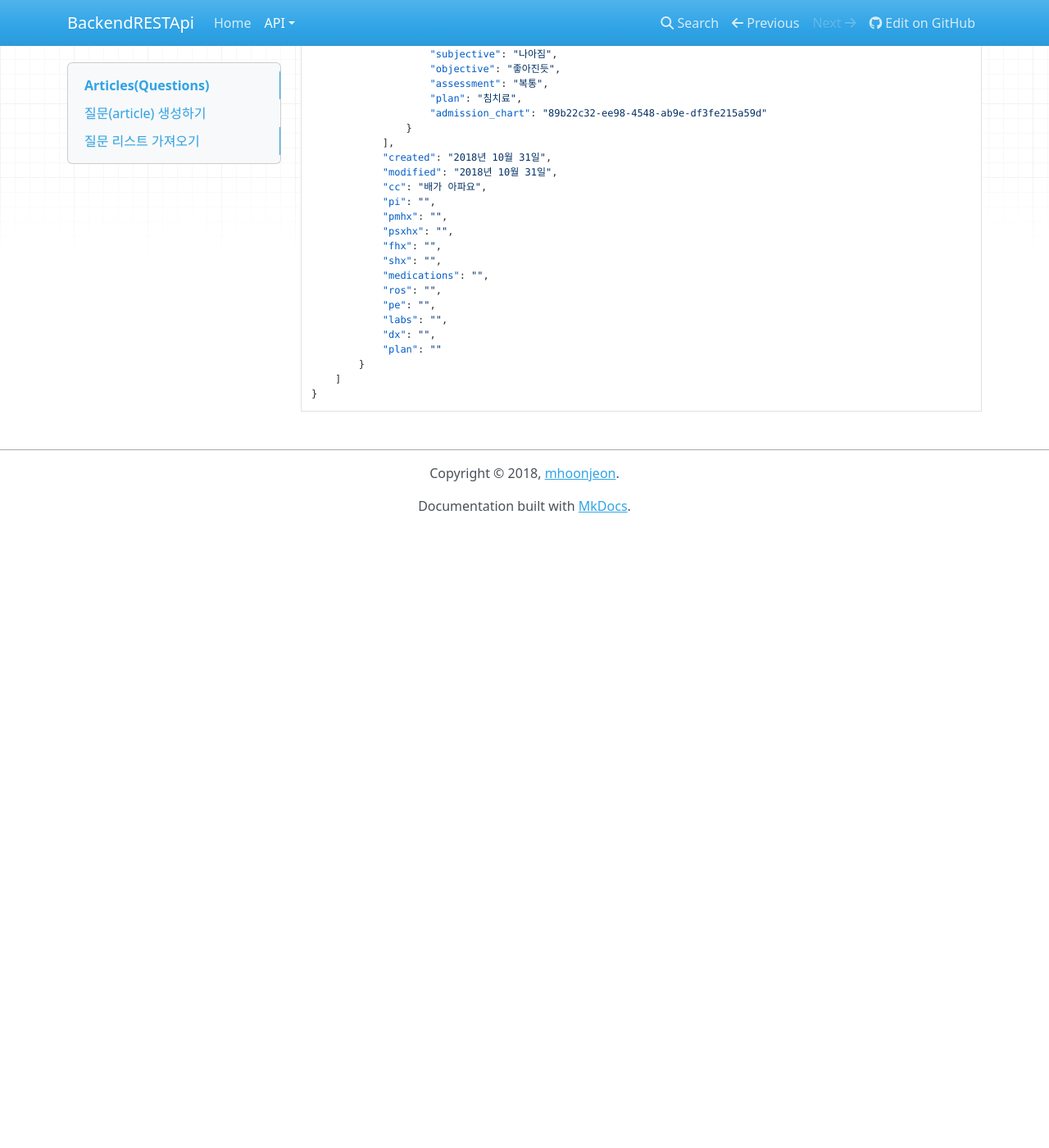
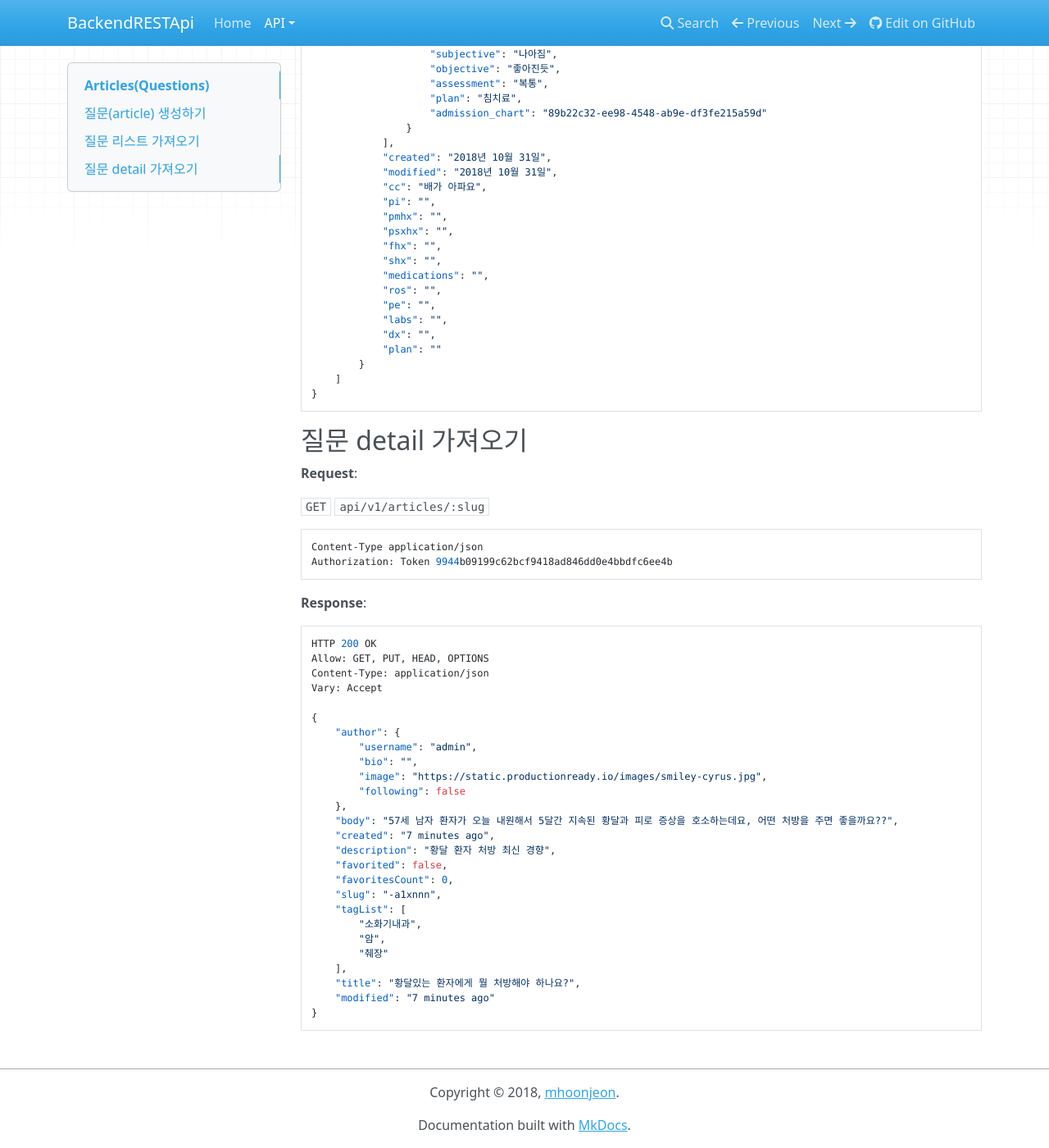
Before and after one commit to mhoonjeon/BackendRESTApi, an MkDocs documentation site: the page built from docs/api/articles.md, in a window 1280 px wide and 1400 px high, scrolled down 2468 px. Shown: the whole window at 82% size. Built offline with MkDocs 1.6.1, drawn with Linux system fonts in a browser that asks for light colours; nearby versions of some CDN libraries; old or Windows-style settings are respelled for this version of MkDocs; before the commit the page ends 3113 px from its top, so only the background shows below that.

Commit message:
Update comments and tags api

````diff
--- a/docs/api/articles.md
+++ b/docs/api/articles.md
@@ -148,3 +148,44 @@ Content-Type application/json
     ]
 }
 ```
+
+## 질문 detail 가져오기
+
+**Request**:
+
+`GET` `api/v1/articles/:slug`
+```json
+Content-Type application/json
+Authorization: Token 9944b09199c62bcf9418ad846dd0e4bbdfc6ee4b
+```
+
+**Response**:
+
+```json
+HTTP 200 OK
+Allow: GET, PUT, HEAD, OPTIONS
+Content-Type: application/json
+Vary: Accept
+
+{
+    "author": {
+        "username": "admin",
+        "bio": "",
+        "image": "https://static.productionready.io/images/smiley-cyrus.jpg",
+        "following": false
+    },
+    "body": "57세 남자 환자가 오늘 내원해서 5달간 지속된 황달과 피로 증상을 호소하는데요, 어떤 처방을 주면 좋을까요??",
+    "created": "7 minutes ago",
+    "description": "황달 환자 처방 최신 경향",
+    "favorited": false,
+    "favoritesCount": 0,
+    "slug": "-a1xnnn",
+    "tagList": [
+        "소화기내과",
+        "암",
+        "췌장"
+    ],
+    "title": "황달있는 환자에게 뭘 처방해야 하나요?",
+    "modified": "7 minutes ago"
+}
+```
--- a/mkdocs.yml
+++ b/mkdocs.yml
@@ -14,3 +14,5 @@ pages:
     - Progress_charts: 'api/progress_charts.md'
     - Patients: 'api/patients.md'
     - Articles(=Questions): 'api/articles.md'
+    - Comments: 'api/comments.md'
+    - Tags: 'api/tags.md'
````
Also changed, not shown: docs/api/comments.md (added, +131 -0 lines), docs/api/tags.md (added, +32 -0 lines), 3 other files.
